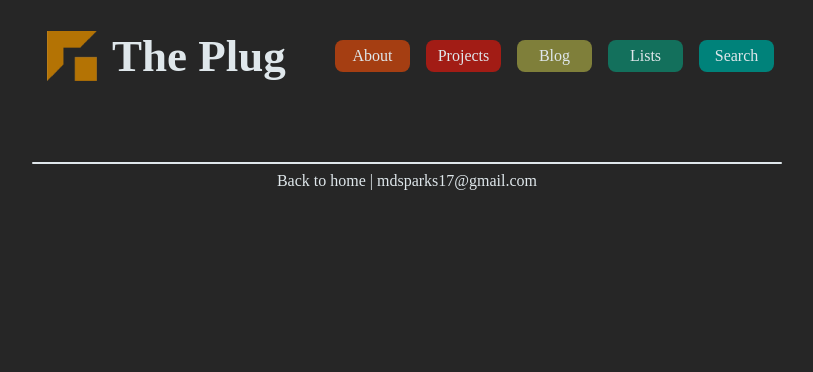
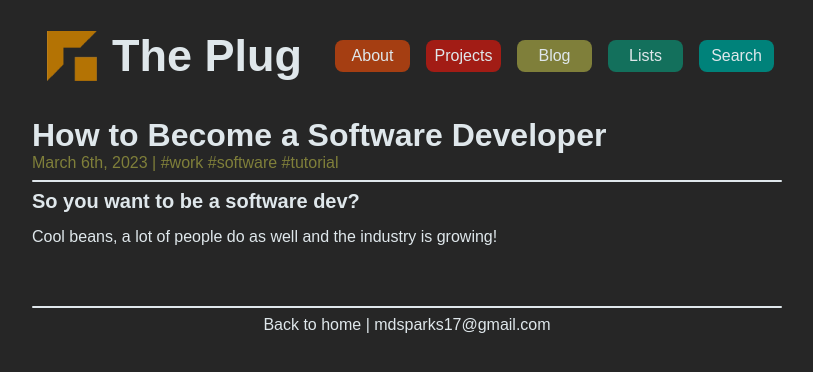
Before and after one commit to Mdsparks17/ThePlug, an Angular app: page /how-to-become-a-software-developer in a window 1280 px wide. Before the commit this address led to /. Shown: the top 372 px of the page, without its empty margins (233-1046 px from the left). Built offline with nearby package versions, Linux system fonts and the light colour scheme.

Commit message:
altering image paths to work with gh hosting"

```diff
--- a/src/app/app-routing.module.ts
+++ b/src/app/app-routing.module.ts
@@ -2,10 +2,12 @@ import { NgModule } from '@angular/core';
 import { RouterModule, Routes } from '@angular/router';
 import { AboutPageComponent } from './articles/about-page/about-page.component';
 import { HomeComponent } from './articles/home/home.component';
+import { HowToBecomeASoftwareDeveloperComponent } from './articles/how-to-become-a-software-developer/how-to-become-a-software-developer.component';
 
 const routes: Routes = [
   { path: '', component: HomeComponent },
-  { path: 'about', component: AboutPageComponent }
+  { path: 'about', component: AboutPageComponent },
+  { path: 'how-to-become-a-software-developer', component: HowToBecomeASoftwareDeveloperComponent }
 ];
 
 @NgModule({
--- a/src/app/articles/about-page/about-page.component.html
+++ b/src/app/articles/about-page/about-page.component.html
@@ -13,7 +13,7 @@
         <p>Hi all!</p>
         <p>This is my personal site for anything I feel like publishing or blabbing about. I plan to upload some of my projects, hobbies, comments, blogs, listicles, and generally anything I find of interest.</p>
     </div>
-    <img class="arizona" src="/assets/arizona-spin.gif">
+    <img class="arizona" src="./assets/arizona-spin.gif">
 </div>
 
 <h3>About Me</h3>
@@ -27,5 +27,5 @@
             to say.</p>
         <p><i>mdsparks17@gmail.com</i></p>
     </div>
-    <img class="pennletter" src="/assets/pennletter.gif">
+    <img class="pennletter" src="./assets/pennletter.gif">
 </div>
--- a/src/app/articles/articles.module.ts
+++ b/src/app/articles/articles.module.ts
@@ -3,13 +3,15 @@ import { CommonModule } from '@angular/common';
 import { AboutPageComponent } from './about-page/about-page.component';
 import { HomeComponent } from './home/home.component';
 import { RouterModule } from '@angular/router';
+import { HowToBecomeASoftwareDeveloperComponent } from './how-to-become-a-software-developer/how-to-become-a-software-developer.component';
 
 
 
 @NgModule({
   declarations: [
     AboutPageComponent,
-    HomeComponent
+    HomeComponent,
+    HowToBecomeASoftwareDeveloperComponent
   ],
   imports: [
     CommonModule,
--- a/src/app/articles/home/home.component.html
+++ b/src/app/articles/home/home.component.html
@@ -6,8 +6,8 @@
         <div class="card">
             <div class="container">
                 <h3>{{ page.name }}</h3>
+                <p>{{ page.tags }}</p>
                 <p>{{ page.metadata.lastUpdatedTimestamp }}</p>
-                <!-- <p>{{ page.name }}</p> -->
             </div>
         </div>
     </a>
--- /dev/null
+++ b/src/app/articles/how-to-become-a-software-developer/how-to-become-a-software-developer.component.html
@@ -0,0 +1,10 @@
+<h2>How to Become a Software Developer</h2>
+<div class="green-text">
+    <span>March 6th, 2023</span>
+    <span> | </span>
+    <span>#work #software #tutorial</span>
+</div>
+<hr>
+
+<h3>So you want to be a software dev?</h3>
+<p>Cool beans, a lot of people do as well and the industry is growing!</p>
--- /dev/null
+++ b/src/app/articles/how-to-become-a-software-developer/how-to-become-a-software-developer.component.ts
@@ -0,0 +1,15 @@
+import { Component, OnInit } from '@angular/core';
+
+@Component({
+  selector: 'app-how-to-become-a-software-developer',
+  templateUrl: './how-to-become-a-software-developer.component.html',
+  styleUrls: ['./how-to-become-a-software-developer.component.scss']
+})
+export class HowToBecomeASoftwareDeveloperComponent implements OnInit {
+
+  constructor() { }
+
+  ngOnInit(): void {
+  }
+
+}
--- a/src/app/components/toolbar/toolbar.component.html
+++ b/src/app/components/toolbar/toolbar.component.html
@@ -3,7 +3,7 @@
     <div class="web">
         <div class="standard-align">
             <div class="row center">
-                <img class="logo" src="/assets/plug.PNG">
+                <img class="logo" src="./assets/plug.PNG">
                 <h1 class="main-logo">
                     <a routerLink="/" routerLinkActive="active" ariaCurrentWhenActive="page">The Plug</a>
                 </h1>
--- a/src/assets/pages.json
+++ b/src/assets/pages.json
@@ -1,5 +1,16 @@
 {
     "pages": [
+        {
+            "name": "How to Become a Software Developer",
+            "route": "/how-to-become-a-software-developer",
+            "tags": [
+                "#work #software #tutorial"
+            ],
+            "metadata": {
+                "createdTimestamp": "3/7/2023",
+                "lastUpdatedTimestamp": "3/7/2023"
+            }
+        },
         {
             "name": "About",
             "route": "/about",
@@ -10,17 +21,6 @@
                 "createdTimestamp": "3/7/2023",
                 "lastUpdatedTimestamp": "3/7/2023"
             }
-        },
-        {
-            "name": "temp",
-            "route": "temp",
-            "tags": [
-                "meta"
-            ],
-            "metadata": {
-                "createdTimestamp": "3/7/2023",
-                "lastUpdatedTimestamp": "3/7/2023"
-            }
         }
     ]
 }
--- a/src/variables.scss
+++ b/src/variables.scss
@@ -21,4 +21,4 @@ $blue: #00827A;
 // $blue: #00827A;
 
 //MY FONTS
-$roboto: 'Roboto Slab', serif;
+$roboto: Arial, Helvetica, sans-serif;
```
Also changed, not shown: src/app/articles/how-to-become-a-software-developer/how-to-become-a-software-developer.component.scss (added), 1 other file (tests, documents, lock files or other folders).
